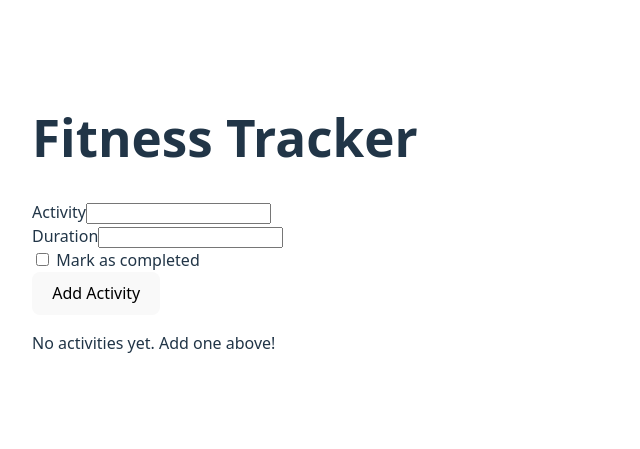
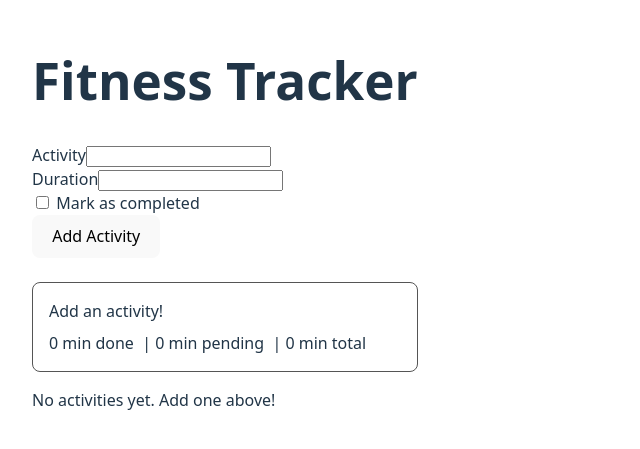
Before and after one commit to Mate-ber/fitnessapp, a React (Vite) app: page / in a window 1280 px wide. Shown: the part 177-626 px from the top of the page, without its empty margins (0-640 px from the left). Built offline with nearby package versions, Linux system fonts and the light colour scheme.

Commit message:
Adding non React logic, adding useMemo so it won't recalculate times every time

```diff
--- a/src/App.tsx
+++ b/src/App.tsx
@@ -1,10 +1,23 @@
-import { useState } from "react"
+import { useState, useMemo } from "react"
 import { FitnessForm } from "./components/FitnessForm"
 import { ActivityList } from "./components/ActivityList"
 import type { Activity } from "./types"
+import { getTotalDuration, getPendingDuration, getMotivationalMessage } from "./utils"
 
 function App() {
     const [activities, setActivities] = useState<Activity[]>([])
+
+    const stats = useMemo(() => {
+        const total = getTotalDuration(activities)
+        const pending = getPendingDuration(activities)
+        const completed = total - pending
+        return {
+            totalDuration: total,
+            completedCount: completed,
+            pendingCount: pending,
+            message: getMotivationalMessage(completed, total),
+        }
+    }, [activities])
 
     function addActivity(data: Omit<Activity, "id">) {
         const newActivity: Activity = {
@@ -32,6 +45,15 @@ function App() {
 
             <FitnessForm onAdd={addActivity} />
 
+            <div style={{ marginTop: "1.5rem", padding: "1rem", border: "1px solid #555", borderRadius: "8px", maxWidth: 400 }}>
+                <p style={{ margin: 0 }}>{stats.message}</p>
+                <p style={{ margin: "0.5rem 0 0" }}>
+                    {stats.completedCount} min done &nbsp;|&nbsp;
+                    {stats.pendingCount} min pending &nbsp;|&nbsp;
+                    {stats.totalDuration} min total
+                </p>
+            </div>
+
             <ActivityList
                 activities={activities}
                 onDelete={deleteActivity}
--- /dev/null
+++ b/src/utils.ts
@@ -0,0 +1,19 @@
+import type { Activity } from "./types"
+
+export function getTotalDuration(activities: Activity[]): number {
+    return activities.reduce((sum, a) => sum + a.duration, 0)
+}
+
+export function getPendingDuration(activities: Activity[]): number {
+    return activities
+        .filter((a) => !a.completed)
+        .reduce((sum, a) => sum + a.duration, 0)
+}
+
+export function getMotivationalMessage(completed: number, total: number): string {
+    if (total === 0) return "Add an activity!"
+    if (completed === 0) return "Good Luck!"
+    if (completed === total) return "Good work!"
+    if (completed / total >= 0.5) return "Nearly Done."
+    return "Good start!"
+}
```
